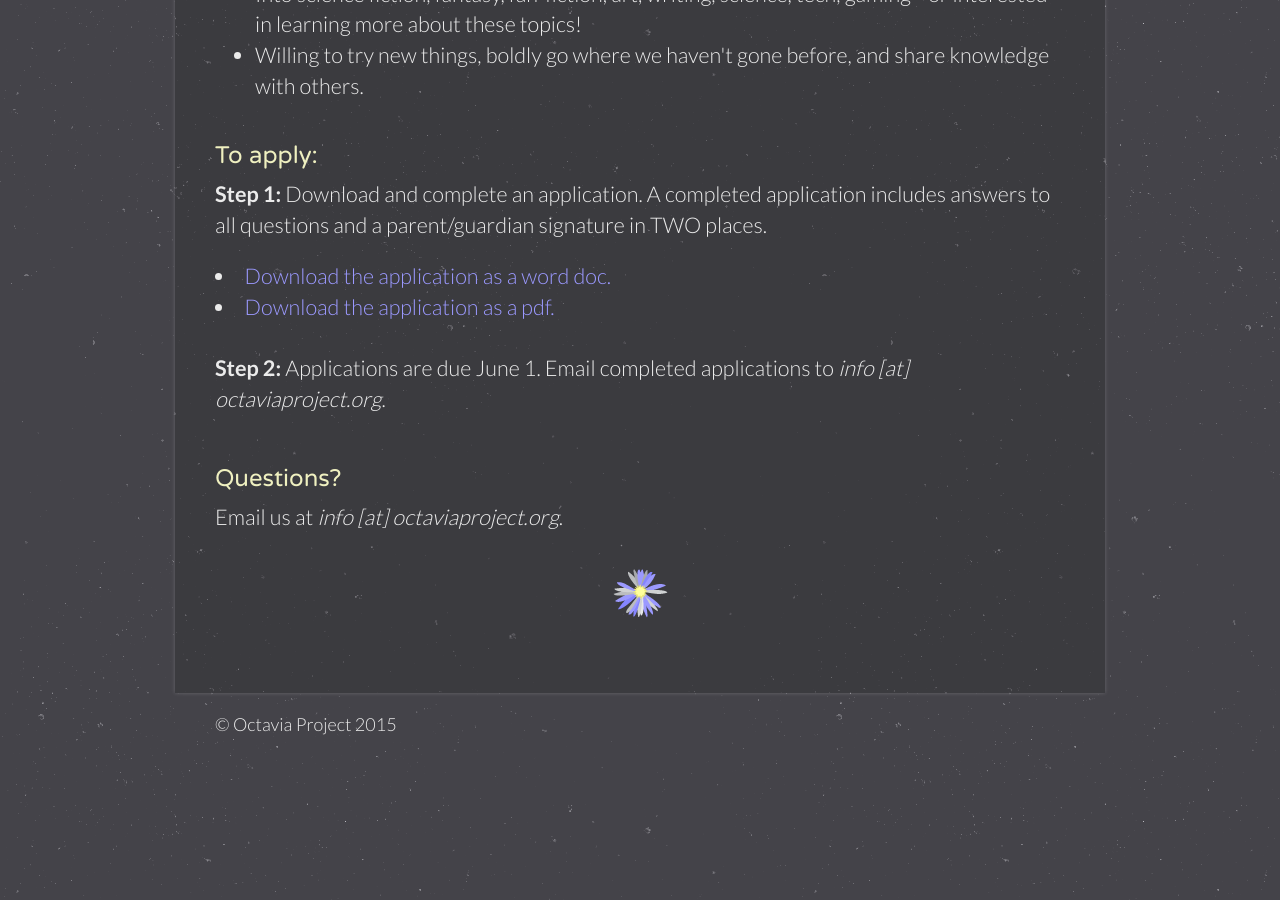
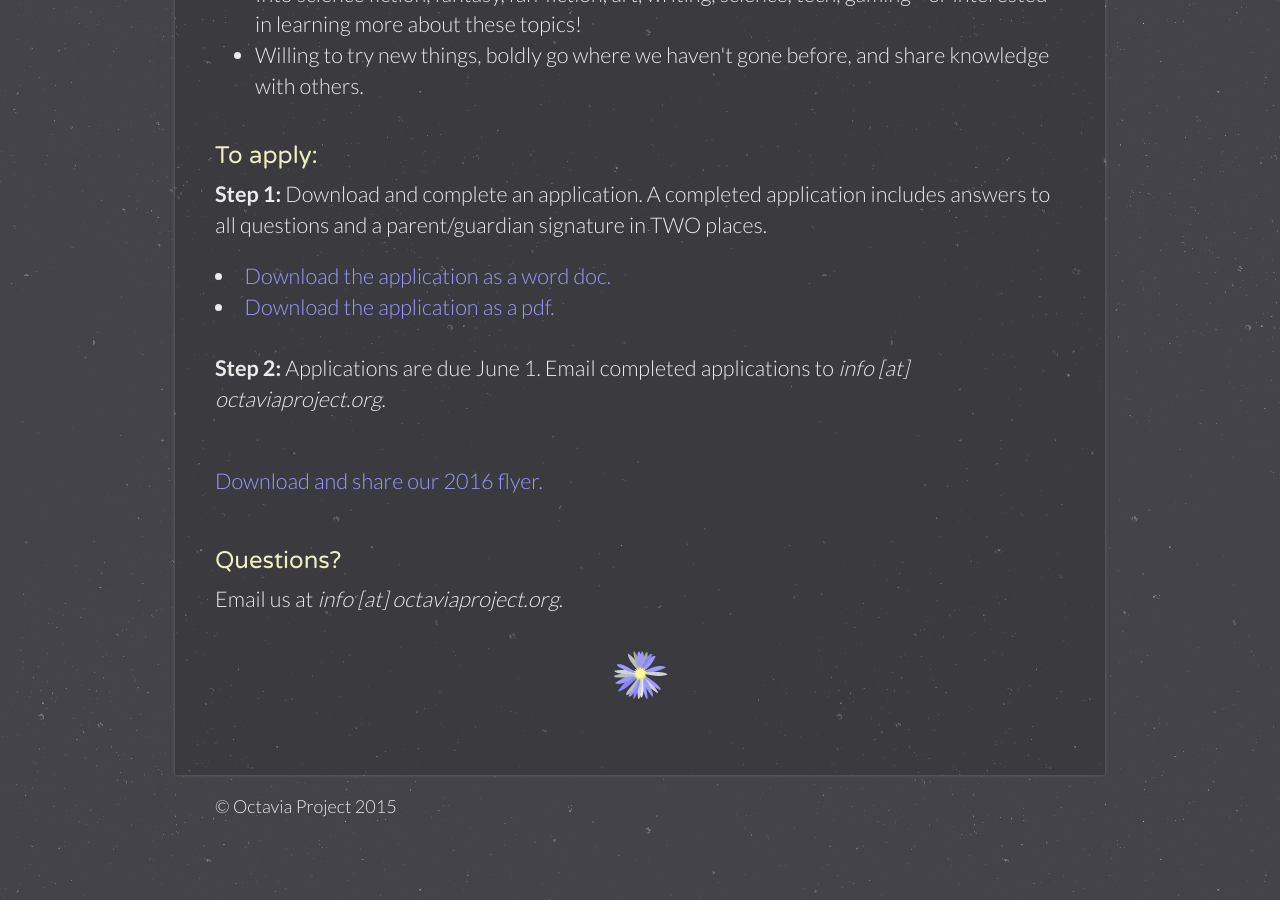
Before and after one commit to OctaviaProject/octaviaproject.github.io, a Jekyll site: the page built from join.html, in a window 1280 px wide and 900 px high, scrolled down 1227 px. Built offline with Jekyll 4.4.1, drawn with Linux system fonts in a browser that asks for light colours.

Commit message:
Added link to flyer

```diff
--- a/join.html
+++ b/join.html
@@ -59,6 +59,9 @@
       <i>info [at] octaviaproject.org</i>.</p>
 
       <br>
+      <p><a target="blank" href="assets/Octavia Project Flyer 2016.pdf">Download and share our 2016 flyer.</a></p>
+
+      <br>
       <h3>Questions?</h3>
       <p>Email us at <i>info [at] octaviaproject.org</i>.</p>
 
```
